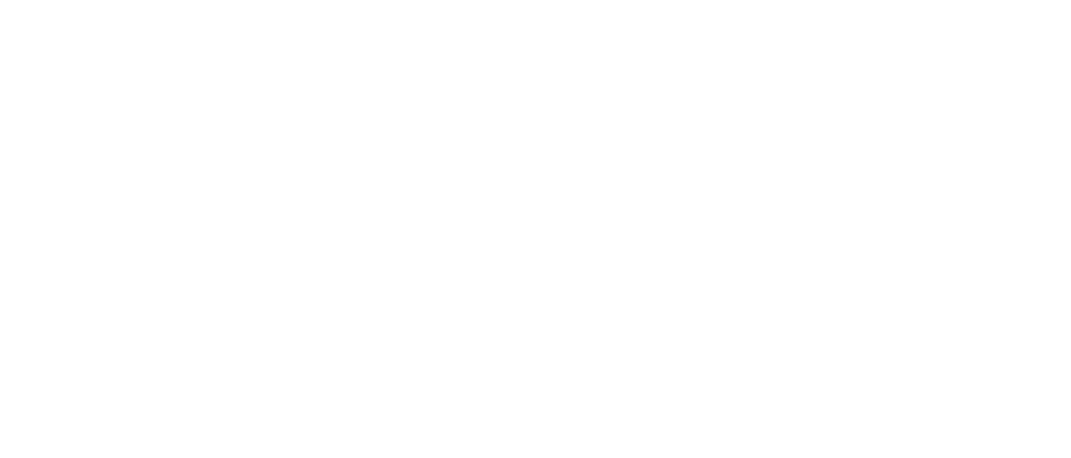
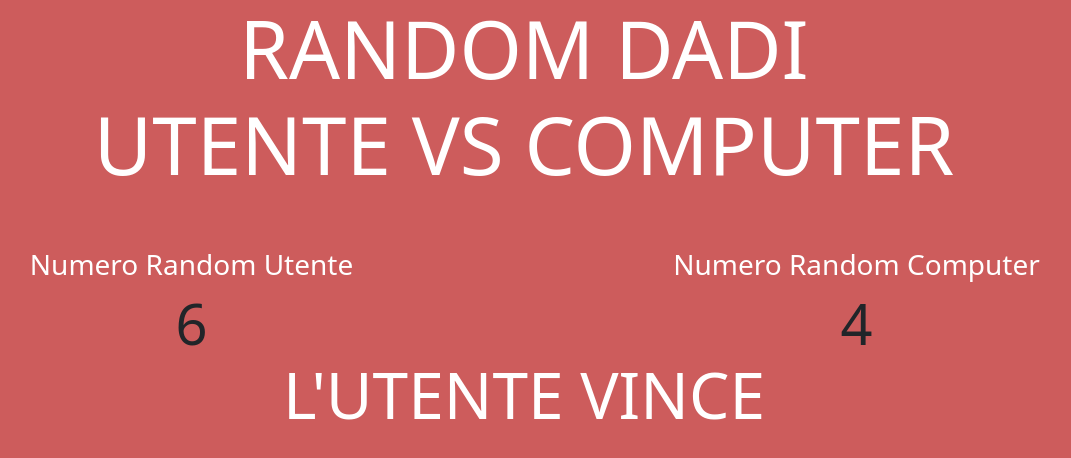
Before and after one commit to bittoMazza/js-mail-dadi, a plain HTML site: page Dadi/index.html in a window 1280 px wide. Shown: the whole page, without its empty margins (116-1187 px from the left). Drawn offline with nearby package versions, Linux system fonts and the light colour scheme.

Commit message:
add style on dice game

```diff
--- a/Dadi/css/style.css
+++ b/Dadi/css/style.css
@@ -0,0 +1,3 @@
+body{
+    background-color: indianred;
+}
--- a/Dadi/index.html
+++ b/Dadi/index.html
@@ -5,9 +5,28 @@
     <meta http-equiv="X-UA-Compatible" content="IE=edge">
     <meta name="viewport" content="width=device-width, initial-scale=1.0">
     <title>Document</title>
+    <link rel="stylesheet" href="https://cdnjs.cloudflare.com/ajax/libs/font-awesome/6.1.1/css/all.min.css"
+    integrity="sha512-KfkfwYDsLkIlwQp6LFnl8zNdLGxu9YAA1QvwINks4PhcElQSvqcyVLLD9aMhXd13uQjoXtEKNosOWaZqXgel0g=="
+    crossorigin="anonymous" referrerpolicy="no-referrer" />
+    <link href="https://cdn.jsdelivr.net/npm/bootstrap@5.2.0-beta1/dist/css/bootstrap.min.css" rel="stylesheet" integrity="sha384-0evHe/X+R7YkIZDRvuzKMRqM+OrBnVFBL6DOitfPri4tjfHxaWutUpFmBp4vmVor" crossorigin="anonymous">
+  <link rel="stylesheet" href="https://cdn.jsdelivr.net/npm/bootstrap-icons@1.8.3/font/bootstrap-icons.css">
     <link rel="stylesheet" href="./css/style.css">
 </head>
 <body>
+    <div class="container">
+        <h1 class="display-1 pb-5 text-white text-center"> RANDOM DADI <br> UTENTE VS COMPUTER </h1>
+        <div class="row justify-content-between">
+            <div class="col-5 text-center">
+                <h3 class="text-white"> Numero Random Utente</h3>
+                <span class="display-4" id="user-num"></span>
+            </div>
+            <div class="col-5 text-center">
+                <h3 class="text-white"> Numero Random Computer</h3>
+                <span class="display-4" id="ia-num"></span>
+            </div>
+        </div>
+        <h3 class="text-white display-3 text-center" id="final-message"></h3>
+    </div>
 
     <script src="./js/script.js"></script>
 </body>
--- a/Dadi/js/script.js
+++ b/Dadi/js/script.js
@@ -1,7 +1,10 @@
 const userNum = Math.floor(Math.random() * 6 + 1)
+document.getElementById('user-num').innerHTML = userNum
 const iaNum = Math.floor(Math.random() * 6 + 1)
+document.getElementById('ia-num').innerHTML = iaNum
 let message = "PARITA'";
 console.log("Numero Utente --> " + userNum + "   VS   " + iaNum + " <-- Numero Computer")
+
 
 if(userNum > iaNum){
     message = "L'UTENTE VINCE";
@@ -10,3 +13,4 @@ if(userNum > iaNum){
 }
 
 console.log(message);
+document.getElementById('final-message').innerHTML = message;
```
